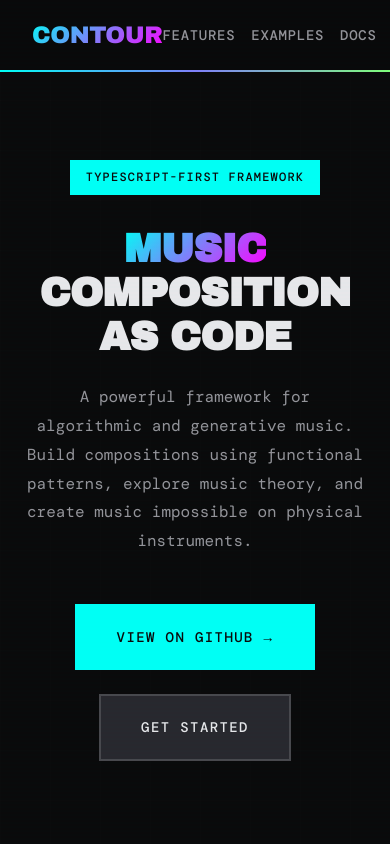
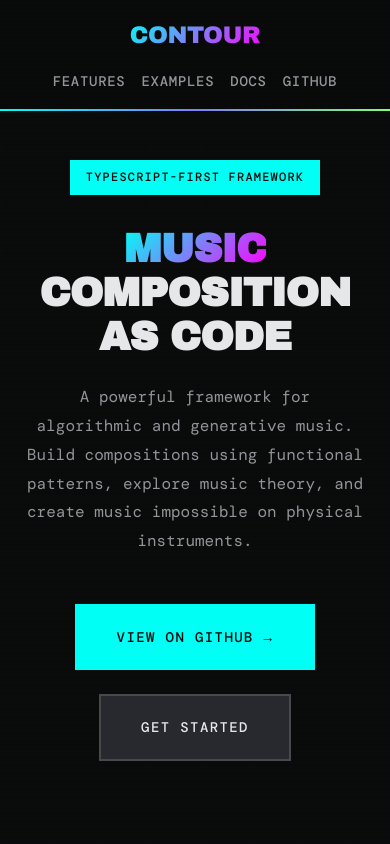
Before and after one commit to esoltys/contour-2.0, a website: page index.html in a window 390 px wide. Shown: the top 844 px of the page. Drawn offline with nearby package versions, Linux system fonts and the light colour scheme; a web font is replaced by a local one.

Commit message:
fix: Wrap navigation links on mobile to prevent cut-off
On mobile screens (≤768px), the navigation links now wrap below the logo
instead of being cut off. The nav container now uses flex-direction: column
with proper spacing between the logo and links for better mobile UX.

```diff
--- a/index.html
+++ b/index.html
@@ -671,6 +671,11 @@
     }
 
     @media (max-width: 768px) {
+      nav .container {
+        flex-direction: column;
+        gap: 1rem;
+      }
+
       nav .nav-links {
         gap: 1rem;
       }
```
